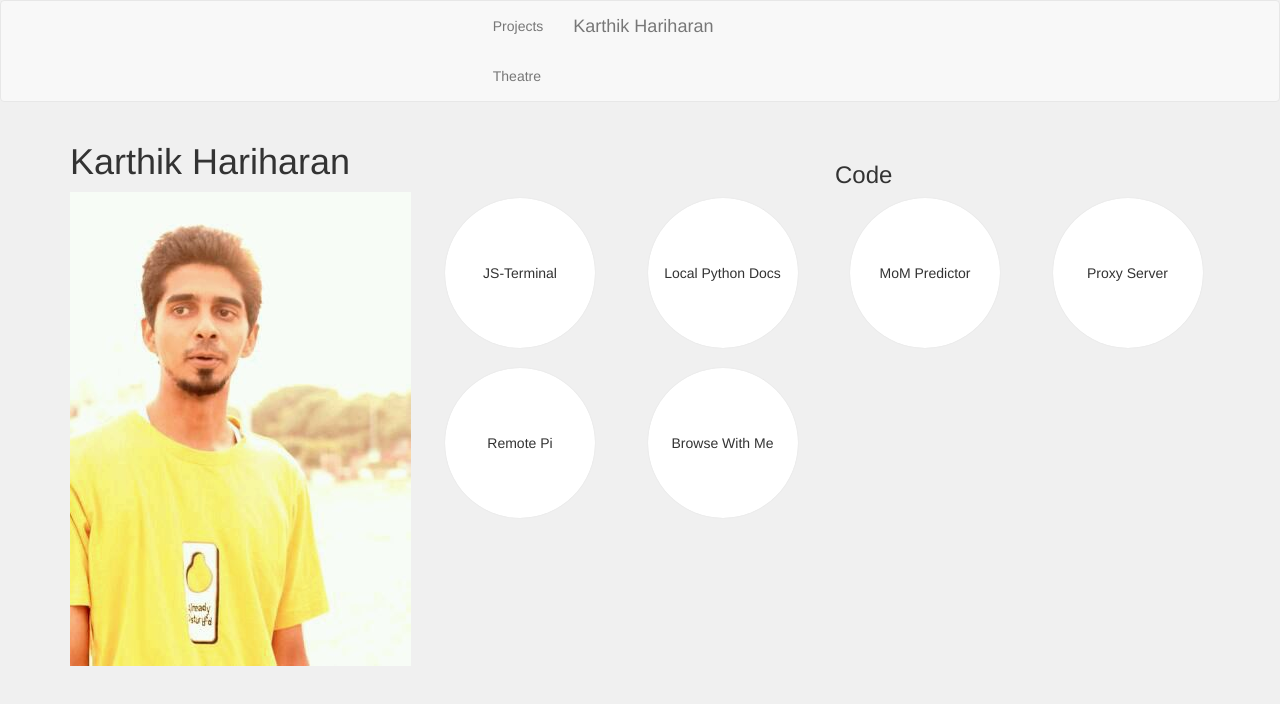
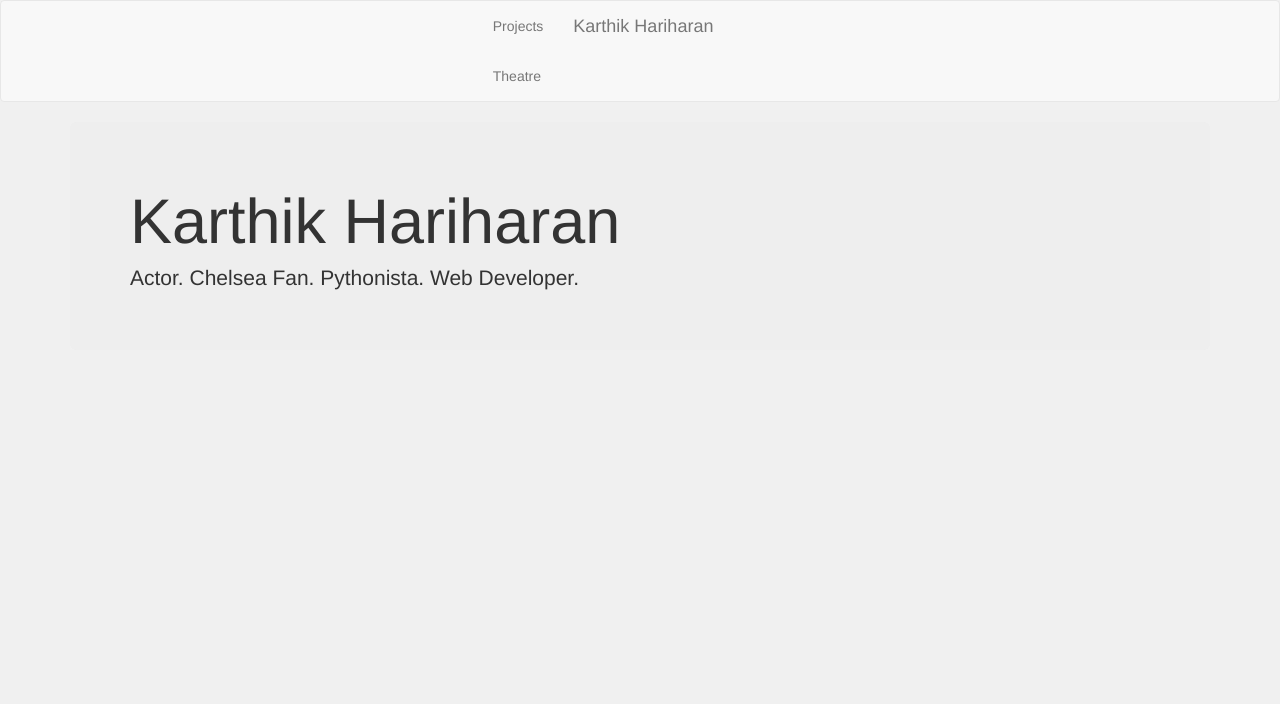
Before and after one commit to realslimkarthik/realslimkarthik.github.io, a plain HTML site: page index.html in a window 1280 px wide. Drawn offline with Linux system fonts and the light colour scheme.

Commit message:
Reworked layout

```diff
--- a/index.html
+++ b/index.html
@@ -18,6 +18,10 @@
             transition: box-shadow 0.4s;
             box-shadow: 0 0 10px black;
         }
+        .picFormat {
+            width: 100%;
+            height: 30%;
+        }
     </style>
 </head>
 <body>
@@ -37,80 +41,17 @@
                 <!-- Collect the nav links, forms, and other content for toggling -->
                 <div class="collapse navbar-collapse" id="bs-example-navbar-collapse-1">
                   <ul class="nav navbar-nav">
-                    <li><a href="/projects.html">Projects</a></li>
-                    <li><a class="navbar-brand" href="#">Karthik Hariharan</a></li>
+                    <li><a href="/projects">Projects</a></li>
+                    <li><a class="navbar-brand" href="/">Karthik Hariharan</a></li>
                     <li><a href="#">Theatre</a></li>
                   </ul>
                 </div><!-- /.navbar-collapse -->
               </div><!-- /.container-fluid -->
             </nav>
     <div class="container">
-        <div class="row">
-
-        </div>
-        <div class="row">
-            <div class="col-md-4">
-                <h1>Karthik Hariharan</h1>
-                <img src="assets/img/pic.jpg" />
-            </div>
-            <div class="col-md-8">
-                <br>
-                <div class="row">
-                    <div class="col-md-offset-6">
-                        <h3>Code</h3>
-                    </div>
-                    <div class="row">
-                        <div class="col-md-offset4 col-md-3">
-                            <a href="https://github.com/realslimkarthik/js-terminal" target="_blank">
-                            <div class="cir">
-                                JS-Terminal
-                            </div>
-                            </a>
-                        </div>
-                        <div class="col-md-offset2 col-md-3">
-                            <a href="https://github.com/realslimkarthik/local-python-docs" target="_blank">
-                            <div class="cir">
-                                Local Python Docs
-                            </div>
-                            </a>
-                        </div>
-                        <div class="col-md-offset2 col-md-3">
-                            <a href="https://github.com/realslimkarthik/MoM_Predictor" target="_blank">
-                            <div class="cir">
-                                MoM Predictor
-                            </div>
-                            </a>
-                        </div>
-                        <div class="col-md-offset2 col-md-3">
-                            <a href="https://github.com/realslimkarthik/proxy_server" target="_blank">
-                            <div class="cir">
-                                Proxy Server
-                            </div>
-                            </a>
-                        </div>
-                    </div>
-                    <br>
-                    <div class="row">
-                        <div class="col-md-offset2 col-md-3">
-                            <a href="https://github.com/makkarlabs/RemotePi" target="_blank">
-                            <div class="cir">
-                                Remote Pi
-                            </div>
-                            </a>
-                        </div>
-                        <div class="col-md-offset2 col-md-3">
-                            <a href="https://github.com/makkarlabs/bbmonkey" target="_blank">
-                            <div class="cir">
-                                Browse With Me
-                            </div>
-                            </a>
-                        </div>
-                    </div>
-                </div>
-            </div>
-        </div>
-        <div class="row">
-
+        <div class="jumbotron">
+            <h1>Karthik Hariharan</h1>
+            <p>Actor. Chelsea Fan. Pythonista. Web Developer.</p>
         </div>
     </div>
     <script type="text/javascript" src="assets/js/jquery-2.1.0.min.js"></script>
```
